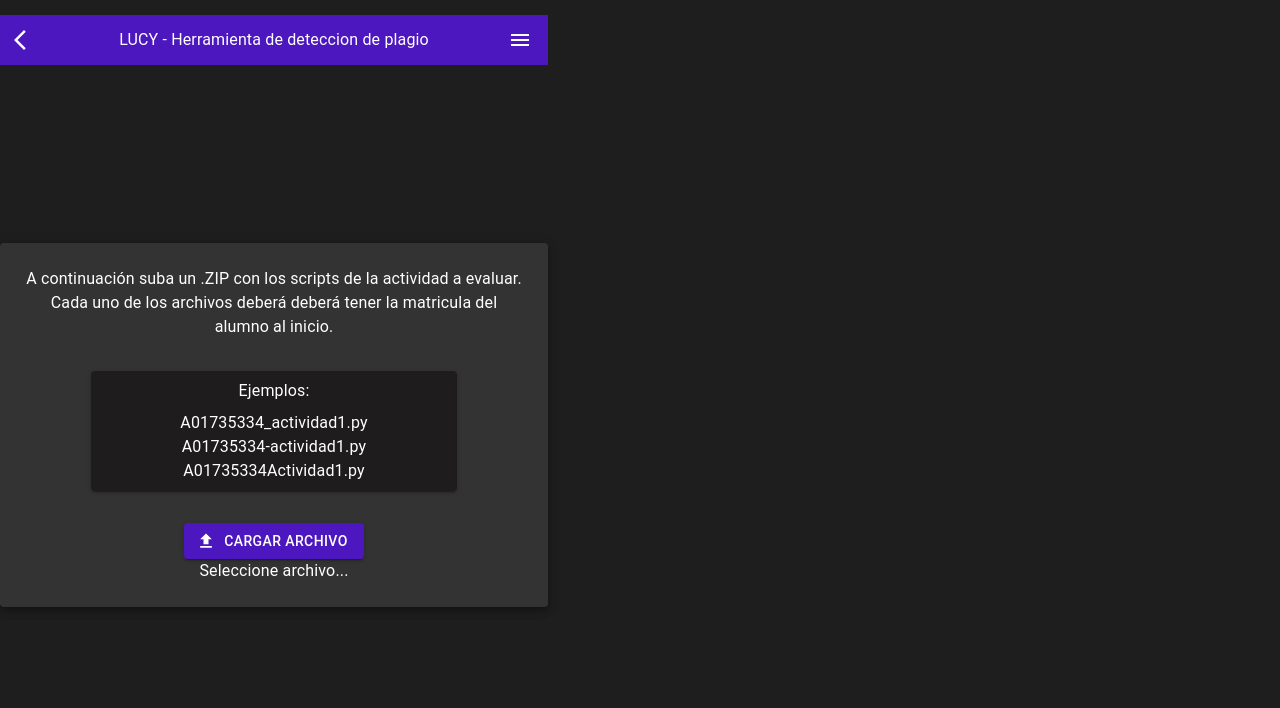
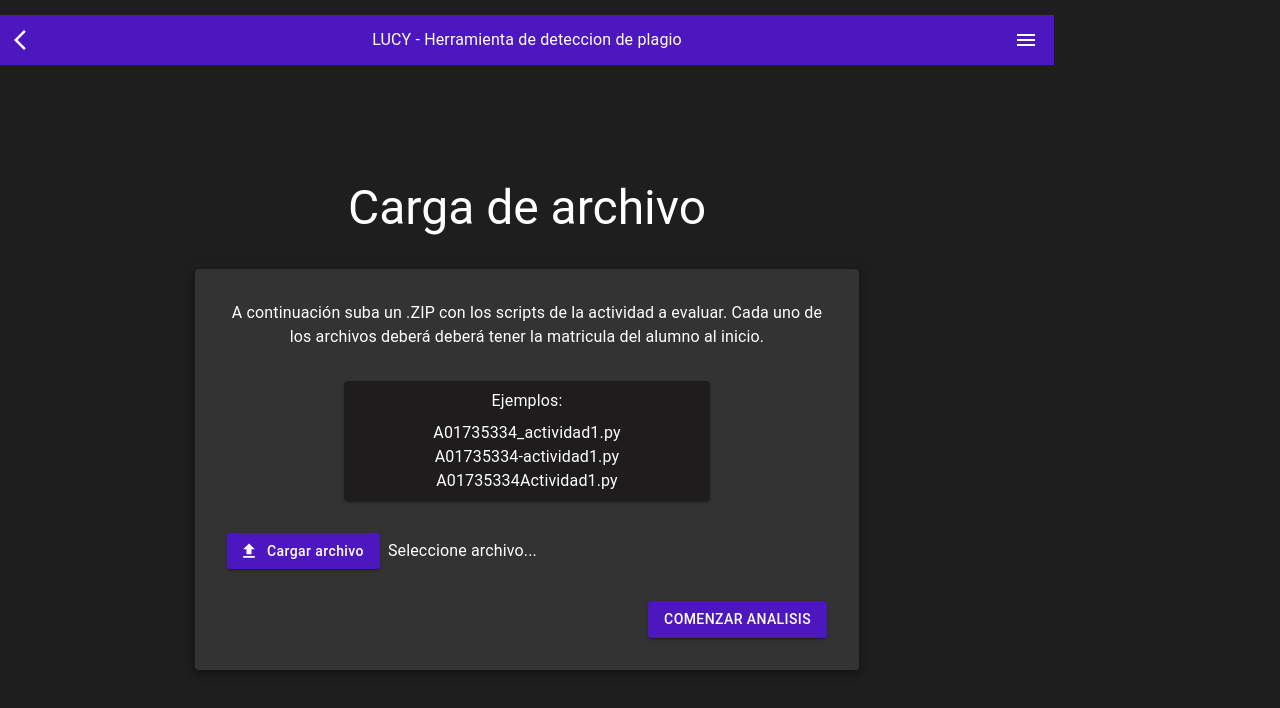
Before and after one commit to KaniMaki-bit/Duplix, a React (Vite) app in the folder web/: page /Upload in a window 1280 px wide. Shown: the top 708 px of the page. Built offline with nearby package versions, Linux system fonts and the light colour scheme; no server answers.

Commit message:
carga simple de archivos

```diff
--- a/web/src/pages/upload/index.tsx
+++ b/web/src/pages/upload/index.tsx
@@ -1,16 +1,22 @@
-import { PingAPI } from "../../services/ping";
+import { useState } from "react";
 import UploadView from "./view";
 
 const UploadPage = () => {
+    const [fileName, setFileName] = useState<string | null>(null);
 
-    PingAPI();
-
-    const handleUpload = () => {
-
-    }
+    const handleUpload = (event: React.ChangeEvent<HTMLInputElement>) => {
+        const file = event.target.files?.[0];
+        if (file && file.type === 'application/x-zip-compressed') {
+            setFileName(file.name);
+            console.log(file.text)
+        } else {
+            alert('Por favor, sube un archivo .zip');
+        }
+    };
 
     return (
         <UploadView
+            fileName={fileName}
             handleUpload={handleUpload}
         />
     );
--- a/web/src/pages/upload/view.tsx
+++ b/web/src/pages/upload/view.tsx
@@ -4,10 +4,12 @@ import React from "react";
 import { Upload } from "@mui/icons-material";
 
 interface Props {
-    handleUpload: () => void;
+    fileName: string | null;
+    handleUpload: (event: React.ChangeEvent<HTMLInputElement>) => void;
 }
 
 const UploadView: React.FC<Props> = ({
+    fileName,
     handleUpload
 }) => {
     return (
@@ -17,15 +19,20 @@ const UploadView: React.FC<Props> = ({
                 height='90vh'
                 alignContent='center'
                 justifyContent='center'
-                gap={10}
+                gap={4}
             >
+                <Grid item xs={12}>
+                    <Typography variant="h3">
+                        Carga de archivo
+                    </Typography>
+                </Grid>
                 <Paper
                     elevation={5}
                     sx={{
                         backgroundColor: "#333333",
                         color: "#FFFFFF",
-                        p: 3,
-                        width: "500px",
+                        p: 4,
+                        width: "600px",
                         minHeight: "300px",
                     }}
                 >
@@ -59,22 +66,55 @@ const UploadView: React.FC<Props> = ({
                                 A01735334Actividad1.py
                             </Typography>
                         </Paper>
-                        <Grid item xs={12}>
+                        <Grid item xs={12}
+                            display="flex"
+                            justifyContent="left"
+                        >
+                            <input
+                                accept=".zip"
+                                style={{ display: 'none' }}
+                                id="upload-file"
+                                type="file"
+                                onChange={handleUpload}
+                            />
+                            <label htmlFor="upload-file">
+                                <Button
+                                    startIcon={<Upload />}
+                                    variant="contained"
+                                    component="span"
+                                    sx={{
+                                        backgroundColor: "#4D17BF",
+                                        textTransform: "none"
+                                    }}
+                                >
+                                    Cargar archivo
+                                </Button>
+                            </label>
+                            <Typography
+                                sx={{
+                                    alignContent: "center",
+                                    ml: 1
+                                }}
+                            >
+                                {fileName || "Seleccione archivo..."}
+                            </Typography>
+                        </Grid>
+                        <Grid item xs={12}
+                            display="flex"
+                            justifyContent="flex-end"
+                        >
                             <Button
-                                startIcon={<Upload />}
                                 variant="contained"
-                                sx={{ backgroundColor: "#4D17BF" }}
-                                onClick={() => handleUpload()}
+                                sx={{
+                                    backgroundColor: "#4D17BF"
+                                }}
                             >
-                                CARGAR ARCHIVO
+                                Comenzar analisis
                             </Button>
-                            <Typography>
-                                Seleccione archivo...
-                            </Typography>
                         </Grid>
                     </Grid>
                 </Paper>
-            </Grid >
+            </Grid>
         </>
     );
 }
--- a/web/src/services/ping.ts
+++ /dev/null
@@ -1,14 +0,0 @@
-import axios from "axios";
-
-export const PingAPI = async () => {
-    try {
-        const res = await axios.request({
-            method: 'GET',
-            url: 'http://localhost:5000/ping'
-        });
-        console.log(res)
-        console.log(res.data)
-    } catch (error) {
-        console.error(error);
-    }
-}
```
Also changed, not shown: web/src/services/index.ts (+13 -0 lines).
